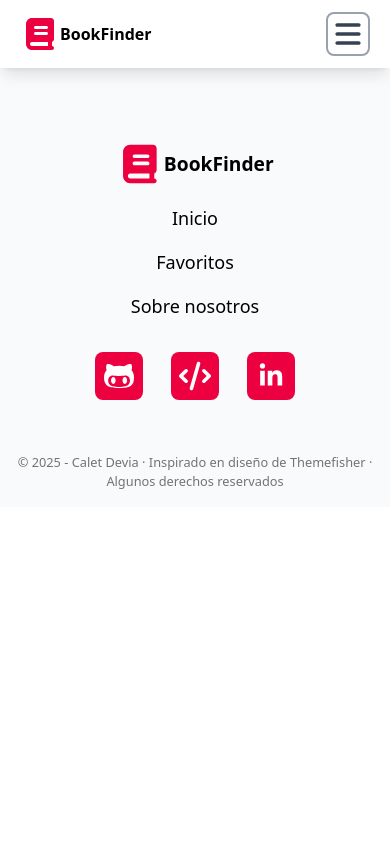
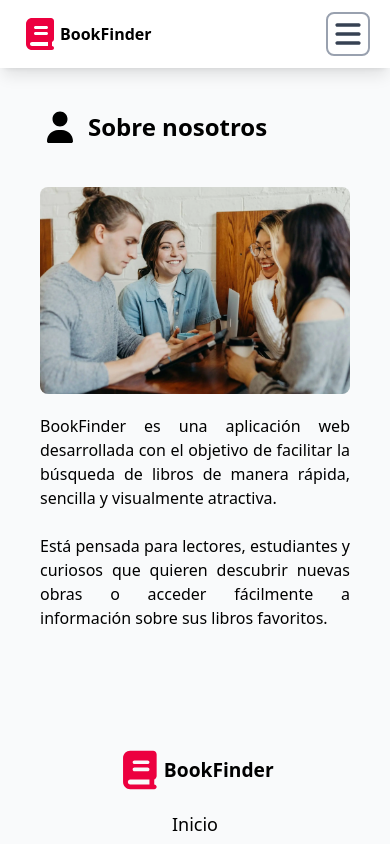
Before and after one commit to Ledtius/BookFinder, a React (Vite) app: page /about-us in a window 390 px wide. Shown: the top 844 px of the page. Built offline with nearby package versions, Linux system fonts and the light colour scheme.

Commit message:
Finished the AboutUs view in mobile

```diff
--- a/src/components/pages/AboutUs.jsx
+++ b/src/components/pages/AboutUs.jsx
@@ -1,7 +1,36 @@
 const AboutUs = () => {
   return (
     <>
-      <span>About us page</span>
+      <section className="mt-[107.2px] flex flex-col w-full">
+        <figure className="flex items-center gap-2 ">
+          <svg
+            className="size-10"
+            xmlns="http://www.w3.org/2000/svg"
+            viewBox="0 0 640 640"
+          >
+            <path d="M320 312C386.3 312 440 258.3 440 192C440 125.7 386.3 72 320 72C253.7 72 200 125.7 200 192C200 258.3 253.7 312 320 312zM290.3 368C191.8 368 112 447.8 112 546.3C112 562.7 125.3 576 141.7 576L498.3 576C514.7 576 528 562.7 528 546.3C528 447.8 448.2 368 349.7 368L290.3 368z" />
+          </svg>
+          <h1 className="font-bold text-2xl">Sobre nosotros</h1>
+        </figure>
+        <img
+          className="mt-10 rounded-lg min-w-60 w-full max-w-160"
+          src="/src/assets/image/about-us.webp"
+          alt="about-us"
+        />
+        <article className="mt-5 text-justify">
+          <p>
+            BookFinder es una aplicación web desarrollada con el objetivo de
+            facilitar la búsqueda de libros de manera rápida, sencilla y
+            visualmente atractiva.
+          </p>
+          <br />
+          <p>
+            Está pensada para lectores, estudiantes y curiosos que quieren
+            descubrir nuevas obras o acceder fácilmente a información sobre sus
+            libros favoritos.
+          </p>
+        </article>
+      </section>
     </>
   );
 };
```
Also changed, not shown: src/assets/image/about-us.webp (added).
